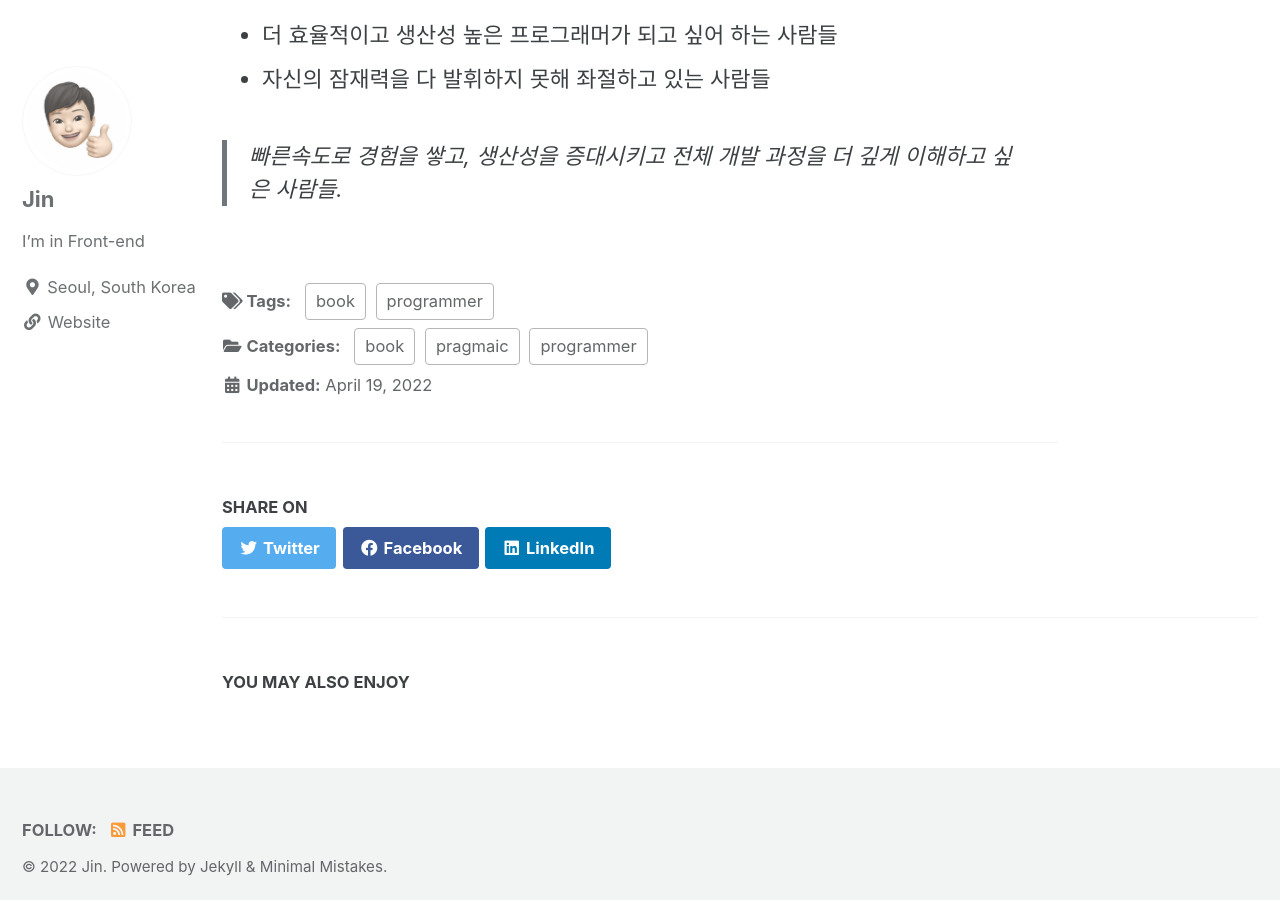
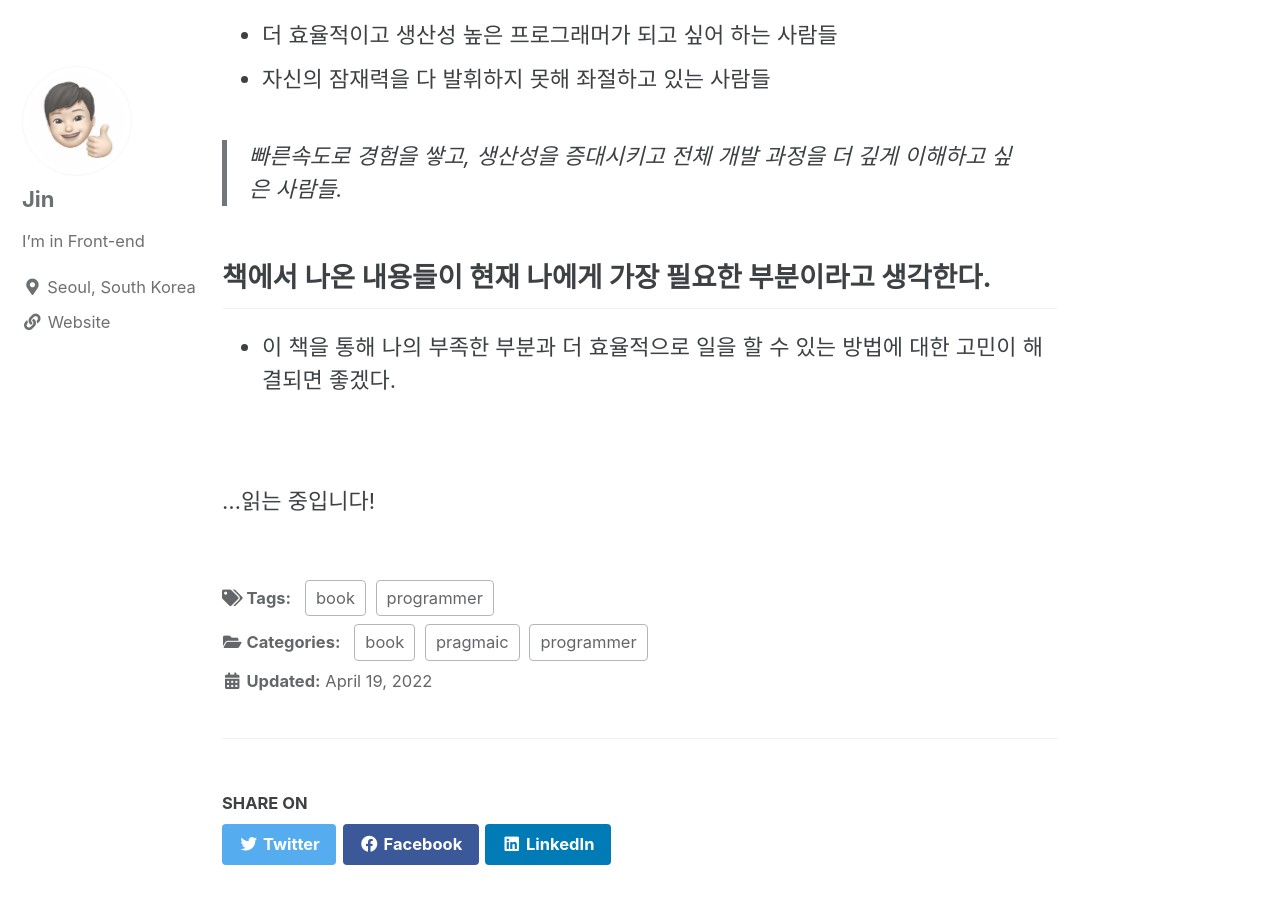
Before and after one commit to jinhwansuh/jinhwansuh.github.io, a Jekyll site: the page built from _posts/2022-04-19-the-pragmatic-programmer.md, in a window 1280 px wide and 900 px high, scrolled down 306 px. Built offline with Jekyll 4.4.1, drawn with Linux system fonts in a browser that asks for light colours; cached includes are drawn as plain includes.

Commit message:
실용주의 프로그래머 읽는 중

```diff
--- a/_posts/2022-04-19-the-pragmatic-programmer.md
+++ b/_posts/2022-04-19-the-pragmatic-programmer.md
@@ -9,8 +9,17 @@ tags:
   - programmer
 ---
 
+
+
 ## 이 책은 누가 읽어야 하는가?
 - 더 효율적이고 생산성 높은 프로그래머가 되고 싶어 하는 사람들
 - 자신의 잠재력을 다 발휘하지 못해 좌절하고 있는 사람들
 
 > 빠른속도로 경험을 쌓고, 생산성을 증대시키고 전체 개발 과정을 더 깊게 이해하고 싶은 사람들.
+
+## 책에서 나온 내용들이 현재 나에게 가장 필요한 부분이라고 생각한다.
+- 이 책을 통해 나의 부족한 부분과 더 효율적으로 일을 할 수 있는 방법에 대한 고민이 해결되면 좋겠다.
+
+<br>
+<br>
+...읽는 중입니다!
```
